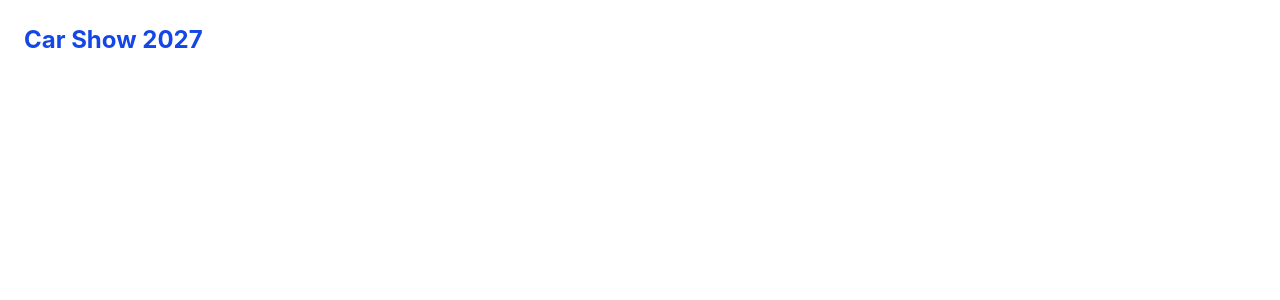
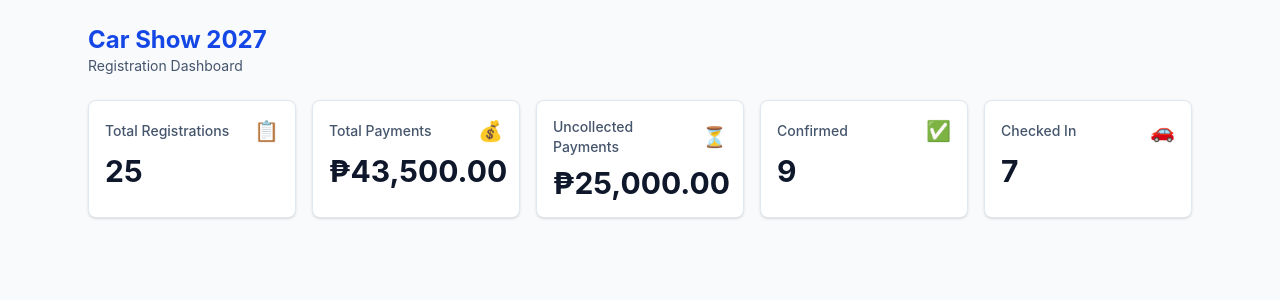
Before and after one commit to DeLRyuu/car-show-registration-doroja-devera, a React (Vite) app in the folder frontend/: page / in a window 1280 px wide. Shown: the top 300 px of the page. Built offline with nearby package versions, Linux system fonts and the light colour scheme.

Commit message:
Add KPI cards

```diff
--- a/frontend/src/App.tsx
+++ b/frontend/src/App.tsx
@@ -1,7 +1,9 @@
+import RegistrationsPage from "./pages/RegistrationsPage";
+
 export default function App() {
   return (
-    <div className="p-6">
-      <h1 className="text-2xl font-bold text-blue-700">Car Show 2027</h1>
+    <div className="min-h-screen bg-slate-50">
+      <RegistrationsPage />
     </div>
   );
 }
--- /dev/null
+++ b/frontend/src/components/KpiCard.tsx
@@ -0,0 +1,30 @@
+interface KpiCardProps {
+  label: string;
+  value: string;
+  icon: string;
+  loading?: boolean;
+}
+
+export default function KpiCard({
+  label,
+  value,
+  icon,
+  loading = false,
+}: KpiCardProps) {
+  return (
+    <div className="min-w-[200px] flex-1 rounded-lg border border-slate-200 bg-white p-4 shadow-sm">
+      <div className="flex items-center justify-between text-sm font-medium text-slate-600">
+        <span>{label}</span>
+        <span aria-hidden="true" className="text-xl">
+          {icon}
+        </span>
+      </div>
+
+      {loading ? (
+        <div className="mt-3 h-8 w-24 animate-pulse rounded bg-slate-200" />
+      ) : (
+        <p className="mt-2 text-3xl font-bold text-slate-900">{value}</p>
+      )}
+    </div>
+  );
+}
--- /dev/null
+++ b/frontend/src/components/KpiCards.tsx
@@ -0,0 +1,45 @@
+import KpiCard from "./KpiCard";
+import { formatCurrency } from "../utils/format";
+import type { Summary } from "../types/registration";
+
+interface KpiCardsProps {
+  summary: Summary | null;
+  loading: boolean;
+}
+
+export default function KpiCards({ summary, loading }: KpiCardsProps) {
+  return (
+    <section aria-label="Summary" className="flex flex-wrap gap-4">
+      <KpiCard
+        label="Total Registrations"
+        icon="📋"
+        loading={loading}
+        value={summary ? String(summary.totalRegistrations) : ""}
+      />
+      <KpiCard
+        label="Total Payments"
+        icon="💰"
+        loading={loading}
+        value={summary ? formatCurrency(summary.totalPayments) : ""}
+      />
+      <KpiCard
+        label="Uncollected Payments"
+        icon="⏳"
+        loading={loading}
+        value={summary ? formatCurrency(summary.uncollectedPayments) : ""}
+      />
+      <KpiCard
+        label="Confirmed"
+        icon="✅"
+        loading={loading}
+        value={summary ? String(summary.confirmed) : ""}
+      />
+      <KpiCard
+        label="Checked In"
+        icon="🚗"
+        loading={loading}
+        value={summary ? String(summary.checkedIn) : ""}
+      />
+    </section>
+  );
+}
--- /dev/null
+++ b/frontend/src/pages/RegistrationsPage.tsx
@@ -0,0 +1,36 @@
+import { useEffect, useState } from "react";
+import KpiCards from "../components/KpiCards";
+import { getSummary } from "../api/sampleData";
+import type { Summary } from "../types/registration";
+
+export default function RegistrationsPage() {
+  const [summary, setSummary] = useState<Summary | null>(null);
+  const [loadingSummary, setLoadingSummary] = useState(true);
+
+  useEffect(() => {
+    let ignore = false;
+
+    getSummary()
+      .then((data) => {
+        if (!ignore) setSummary(data);
+      })
+      .finally(() => {
+        if (!ignore) setLoadingSummary(false);
+      });
+
+    return () => {
+      ignore = true;
+    };
+  }, []);
+
+  return (
+    <div className="mx-auto max-w-6xl space-y-6 p-6">
+      <header>
+        <h1 className="text-2xl font-bold text-blue-700">Car Show 2027</h1>
+        <p className="text-sm text-slate-600">Registration Dashboard</p>
+      </header>
+
+      <KpiCards summary={summary} loading={loadingSummary} />
+    </div>
+  );
+}
--- /dev/null
+++ b/frontend/src/utils/format.ts
@@ -0,0 +1,7 @@
+// Shows money : ₱2,500.00
+export function formatCurrency(value: number): string {
+  return new Intl.NumberFormat("en-PH", {
+    style: "currency",
+    currency: "PHP",
+  }).format(value);
+}
```
